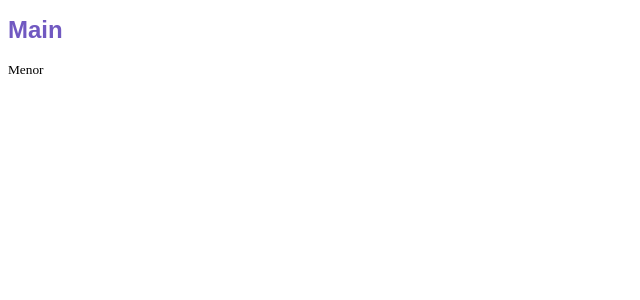
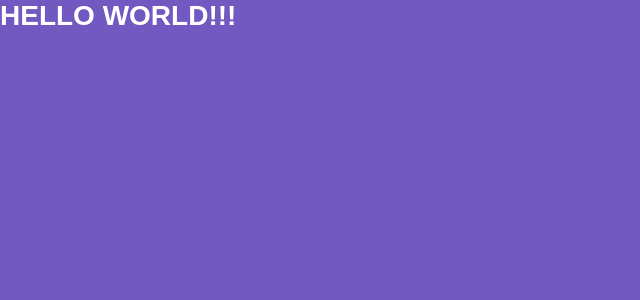
Before and after one commit to francisdev584/React-example-githubAPI, a React (Create React App) app: page / in a window 1280 px wide. Shown: the top 300 px of the page, without its empty margins (0-640 px from the left). Built offline with nearby package versions, Linux system fonts and the light colour scheme.

Commit message:
Global style with styled-components - done

```diff
--- a/src/App.js
+++ b/src/App.js
@@ -1,9 +1,15 @@
 import React from 'react';
 
 import Routes from './routes';
+import GlobalStyle from './styles/global';
 
 function App() {
-  return <Routes />;
+  return (
+    <>
+      <Routes />
+      <GlobalStyle />
+    </>
+  );
 }
 
 export default App;
--- a/src/pages/Main/index.js
+++ b/src/pages/Main/index.js
@@ -5,8 +5,7 @@ import { Title } from './styles';
 function Main() {
   return (
     <>
-      <Title>Main</Title>
-      <small>Menor</small>
+      <Title>HELLO WORLD!!!</Title>
     </>
   );
 }
--- a/src/pages/Main/styles.js
+++ b/src/pages/Main/styles.js
@@ -1,12 +1,5 @@
 import styled from 'styled-components';
 
 export const Title = styled.h1`
-  font-size: 24px;
-  color: #7159c1;
-  font-family: Arial, Helvetica, sans-serif;
-
-  small {
-    font-size: 14px;
-    color: #333;
-  }
+  color: #fff;
 `;
--- /dev/null
+++ b/src/styles/global.js
@@ -0,0 +1,25 @@
+import { createGlobalStyle } from 'styled-components';
+
+export default createGlobalStyle`
+  * {
+    margin: 0;
+    padding: 0;
+    outline: 0;
+    box-sizing: border-box;
+  }
+
+  html, body, #root {
+    min-height: 100%;
+  }
+
+  body {
+    background: #7159c1;
+    -webkit-font-smothing: antialiased !important;
+  }
+
+  body, input, button {
+    color: #222;
+    font-size: 14px;
+    font-family: Arial, Helvetica, sans-serif;
+  }
+`;
```
